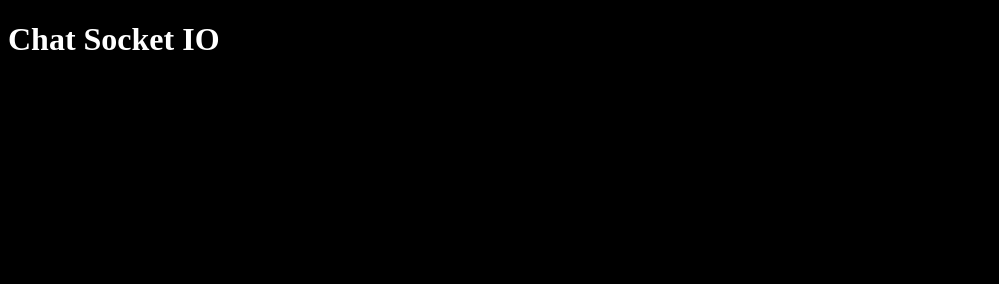
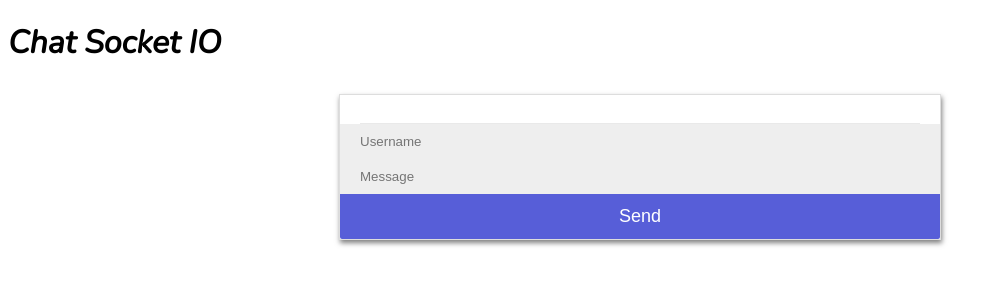
Before and after one commit to 29Erik/socketIoChat, a website: page public/index.html in a window 1280 px wide. Shown: the whole page, without its empty margins (0-999 px from the left). Drawn offline with nearby package versions, Linux system fonts and the light colour scheme; no server answers.

Commit message:
Erikson006-HTML & CSS Ready

```diff
--- a/public/index.html
+++ b/public/index.html
@@ -3,11 +3,31 @@
 <head>
     <meta charset="UTF-8">
     <title>Chat Socket IO</title>
+    <!-- Font family Nunito from Google Fonts-->
+    <link rel="preconnect" href="https://fonts.googleapis.com">
+    <link rel="preconnect" href="https://fonts.gstatic.com" crossorigin>
+    <link href="https://fonts.googleapis.com/css2?family=Nunito:ital,wght@1,200&display=swap" rel="stylesheet">
     <!--Use of CSS file-->
     <link rel="stylesheet" href="main.css">
 </head>
 <body>
     <h1>Chat Socket IO</h1>
+
+    <div id="chatContainer">
+        <div id="chatWindow">
+            <div id="output">
+
+            </div>
+            <div id="actions">
+
+            </div>
+        </div>
+
+        <input type="text" id="username" placeholder="Username">
+        <input type="text" id="message" placeholder="Message">
+
+        <button id="Send">Send</button>
+    </div>
 
     <!--Use of Socket IO file to use in the client-->
     <script src="/socket.io/socket.io.js" charset="utf-8"></script>
--- a/public/main.css
+++ b/public/main.css
@@ -1,4 +1,49 @@
 body {
-    background: #000000;
+    font-family: 'Nunito', sans-serif;
+}
+
+#chatContainer {
+    max-width: 600px;
+    margin: 30px auto;
+    border: 1px solid #ddd;
+    box-shadow: 1px 3px 5px rgba(0,0,0,0.5);
+}
+
+#chatWindow {
+    padding: 14px 0;
+    margin: 0 20px;
+    border-bottom: 1px solid #e9e9e9;
+    color: #555;
+}
+
+#output p {
+    color: #aaa;
+    padding: 14px 0;
+    margin: 0 20px;
+}
+
+#actions p {
+    padding: 14px 0;
+    margin: 0 20px;
+    border-bottom: 1px solid #e9e9e9;
+    color: #555;
+}
+
+input {
+    padding: 10px 20px;
+    box-sizing: border-box;
+    border: 0;
+    background: #eee;
+    display: block;
+    width: 100%;
+}
+
+button {
+    background: #575ed8;
     color: #fff;
+    font-size: 18px;
+    border: 0;
+    padding: 12px 0;
+    width: 100%;
+    border-radius: 0 0 2px 2px;
 }
```
